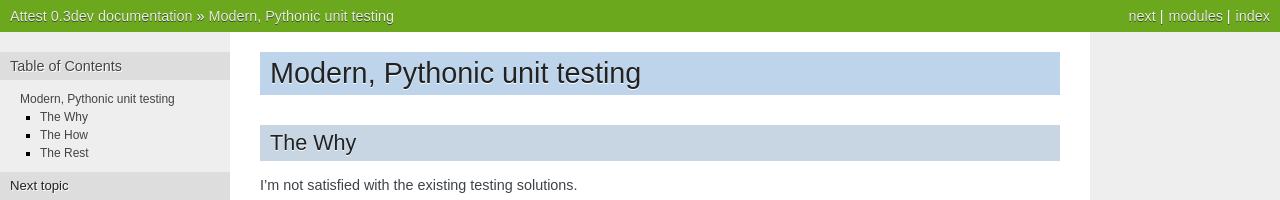
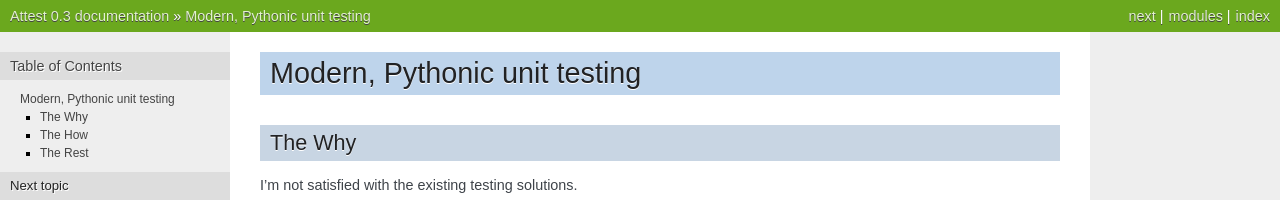
Before and after one commit to dag/attest, a Sphinx documentation site: the page built from docs/index.rst, in a window 1280 px wide and 900 px high. Shown: the top 200 px of the window. Built offline with Sphinx 7.4.7, drawn with Linux system fonts in a browser that asks for light colours; some of the changed text lies outside the part shown.

Commit message:
Release: 0.3

```diff
--- a/docs/conf.py
+++ b/docs/conf.py
@@ -50,7 +50,7 @@
 # The short X.Y version.
 version = '0.3'
 # The full version, including alpha/beta/rc tags.
-release = '0.3dev'
+release = '0.3'
 
 # The language for content autogenerated by Sphinx. Refer to documentation
 # for a list of supported languages.
--- a/setup.py
+++ b/setup.py
@@ -31,7 +31,7 @@
 
 setup(
     name='Attest',
-    version='0.3dev',
+    version='0.3',
     description='Modern, Pythonic unit testing.',
     long_description=__doc__,
 
```
